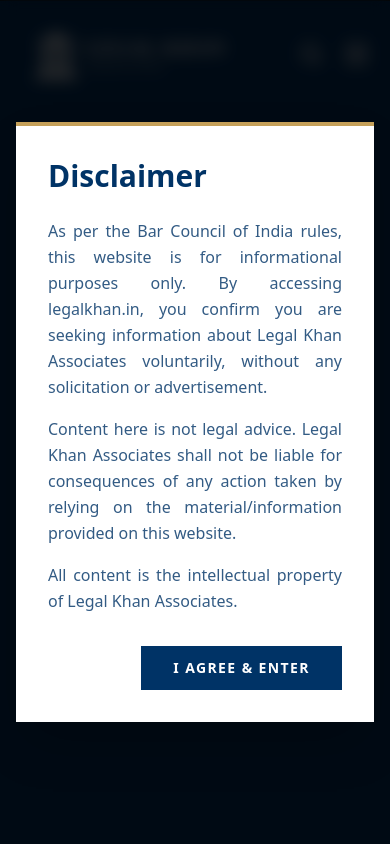
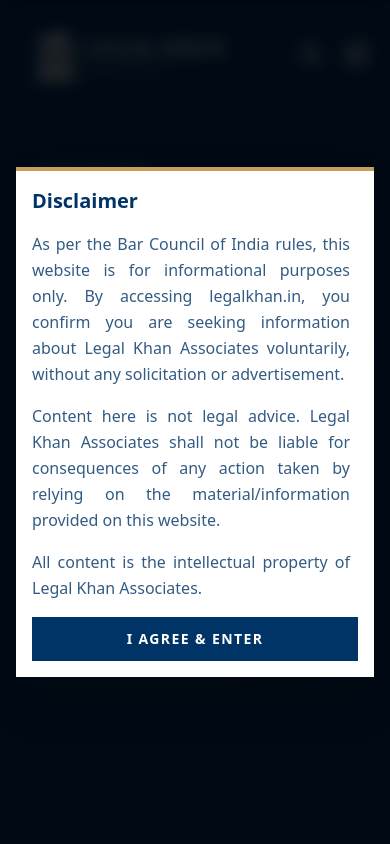
Before and after one commit to kinstel-solutions/legalkhan, a Next.js app: page / in a window 390 px wide. Shown: the top 844 px of the page. Built offline with nearby package versions, Linux system fonts and the light colour scheme; a web font is replaced by a local one.

Commit message:
refactor: improve styling and structure of WelcomeDialog component

```diff
--- a/src/components/WelcomeDialog.tsx
+++ b/src/components/WelcomeDialog.tsx
@@ -1,7 +1,6 @@
 "use client";
 import { useState, useEffect } from "react";
 import { motion, AnimatePresence } from "framer-motion";
-import GhostButton from "./GhostButton";
 
 export default function WelcomeDialog() {
   const [isOpen, setIsOpen] = useState(true);
@@ -28,11 +27,11 @@
             animate={{ opacity: 1, scale: 1, y: 0 }}
             exit={{ opacity: 0, scale: 0.95, y: 20 }}
             transition={{ duration: 0.4, ease: [0.16, 1, 0.3, 1] }}
-            className="relative w-full max-w-2xl bg-white text-[#003366] p-8 md:p-12 shadow-2xl border-t-4 border-[#C5A059]"
+            className="relative w-full max-w-2xl bg-white text-[#003366] p-4 md:p-12 shadow-2xl border-t-4 border-[#C5A059] max-h-[75vh] flex flex-col"
           >
-            <h2 className="text-3xl md:text-4xl font-serif font-bold mb-6">Disclaimer</h2>
+            <h2 className="text-xl md:text-4xl font-serif font-bold mb-4 md:mb-6 flex-shrink-0">Disclaimer</h2>
 
-            <div className="prose prose-sm max-w-none mb-8 opacity-80 leading-relaxed text-justify">
+            <div className="prose prose-sm max-w-none mb-4 md:mb-8 opacity-80 leading-relaxed text-justify overflow-y-auto pr-2">
               <p className="mb-4">
                 As per the Bar Council of India rules, this website is for informational purposes only. By accessing legalkhan.in, you confirm you are seeking information about Legal Khan Associates voluntarily, without any solicitation or advertisement.
               </p>
@@ -44,10 +43,10 @@
               </p>
             </div>
 
-            <div className="flex justify-end">
+            <div className="flex justify-end flex-shrink-0">
               <button
                 onClick={handleAgree}
-                className="bg-[#003366] text-white px-8 py-3 text-sm uppercase tracking-widest font-bold hover:bg-[#004488] transition-colors duration-300"
+                className="w-full md:w-auto bg-[#003366] text-white px-8 py-3 text-sm uppercase tracking-widest font-bold hover:bg-[#004488] transition-colors duration-300"
               >
                 I Agree & Enter
               </button>
```
